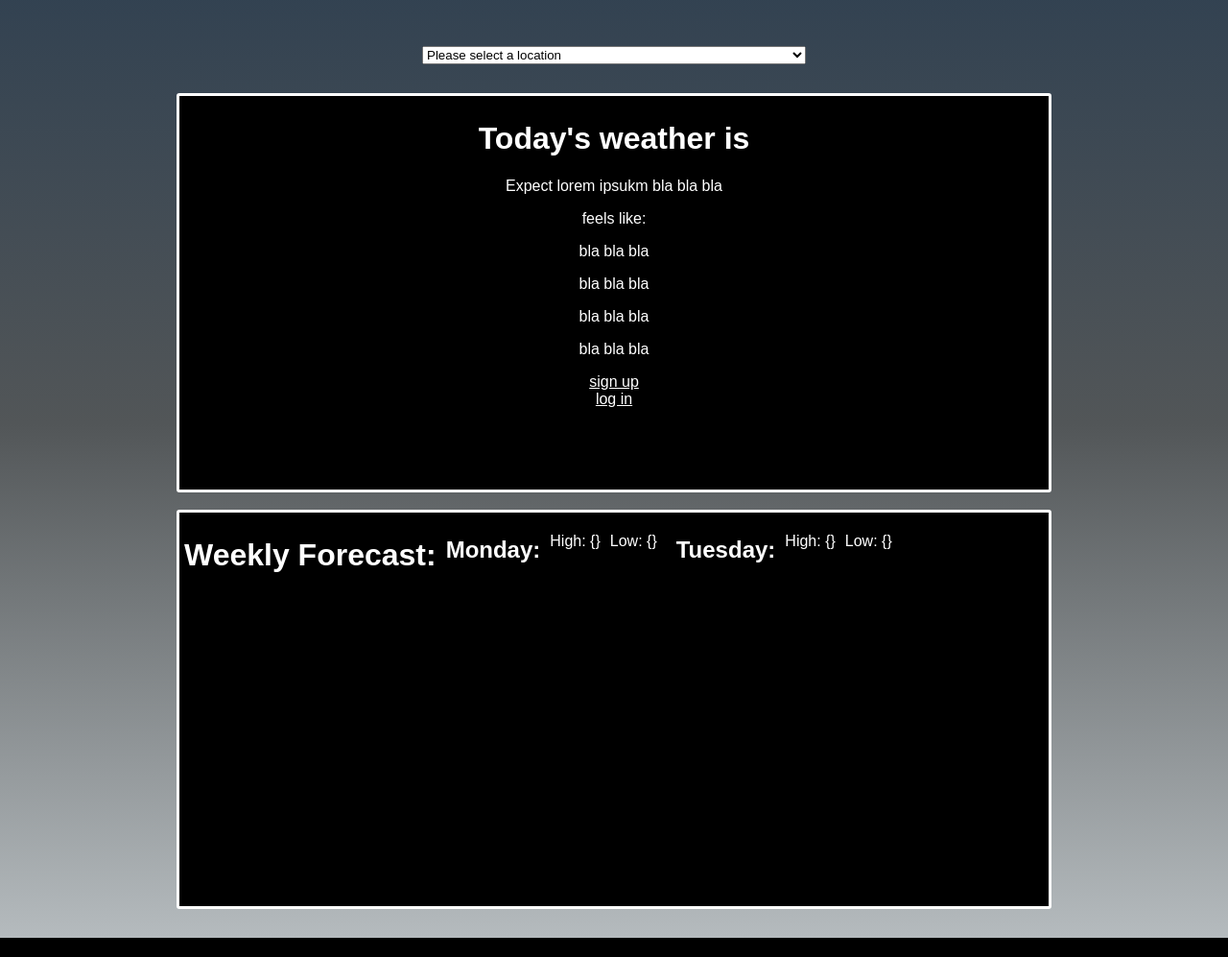
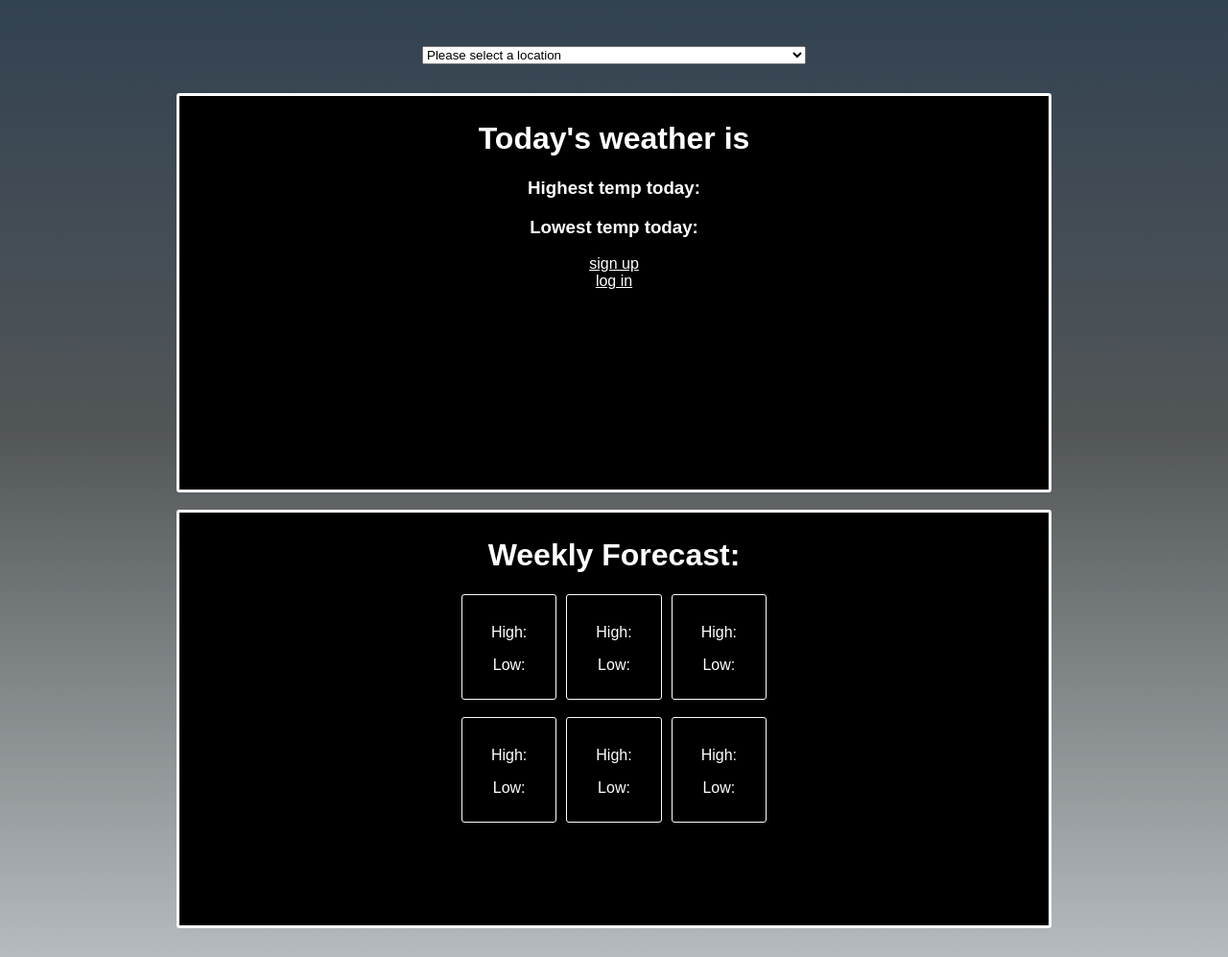
Before and after one commit to Mae6666666666/weather_website, a Python web app: template template/homepage.html in a window 1280 px wide. Shown: the part 94-1091 px from the top of the page at 96% size. Run offline with Jinja, Linux system fonts and the light colour scheme; the template is opened without the code that fills it, so the values that code supplies are empty.

Commit message:
Added highs and lows of temperature in js, now the site can get the current temp, future temps and highs and lows of them

```diff
--- a/app.js
+++ b/app.js
@@ -13,7 +13,7 @@
 // const currentWeather = document.getElementById("current_weather")
 
 async function getWeather() {
-    const response = await fetch("https://api.open-meteo.com/v1/forecast?latitude=52.52&longitude=13.41&current=temperature_2m");
+    const response = await fetch("https://api.open-meteo.com/v1/forecast?latitude=52.52&longitude=13.41&current=temperature_2m&daily=temperature_2m_max,temperature_2m_min&timezone=auto");
     return await response.json();
 }
 
@@ -24,8 +24,122 @@ getWeather().then((data) => {
 
     document.querySelector("#temperature").textContent =
         `${temperature}${unit}`;
+
+    const max_temperature = data.daily.temperature_2m_max[0];
+
+    document.querySelector("#high").textContent =
+        `${max_temperature}${unit}`;
+
+    const min_temperature = data.daily.temperature_2m_min[0];
+
+    document.querySelector("#low").textContent =
+        `${min_temperature}${unit}`;
+
+    const date_1 = data.daily.time[1];
+
+    document.querySelector("#tomorrow").textContent =
+        date_1;
+
+    const date_2 = data.daily.time[2];
+
+    document.querySelector("#second-day").textContent =
+        date_2;
+
+    const date_3 = data.daily.time[3];
+
+    document.querySelector("#third-day").textContent =
+        date_3;
+
+    const date_4 = data.daily.time[4];
+
+    document.querySelector("#fourth-day").textContent =
+        date_4;
+
+    const date_5 = data.daily.time[5];
+
+    document.querySelector("#fifth-day").textContent =
+        date_5;
+
+    const date_6 = data.daily.time[6];
+
+    document.querySelector("#sixth-day").textContent =
+        date_6;
+
+    // tomorrow day highs and lows:
+
+    const tomorrow_max_temperature = data.daily.temperature_2m_max[1];
+
+    document.querySelector("#tomorrow-high").textContent =
+        `${tomorrow_max_temperature}${unit}`;
+
+
+    const tomorrow_min_temperature = data.daily.temperature_2m_min[1];
+
+    document.querySelector("#tomorrow-low").textContent =
+        `${tomorrow_min_temperature}${unit}`;
+
+    // second day highs and lows:
+
+    const second_max_temperature = data.daily.temperature_2m_max[2];
+
+    document.querySelector("#second-high").textContent =
+        `${second_max_temperature}${unit}`;
+
+
+    const second_min_temperature = data.daily.temperature_2m_min[2];
+
+    document.querySelector("#second-low").textContent =
+        `${second_min_temperature}${unit}`;
+
+    // third day highs and lows:
+
+    const third_max_temperature = data.daily.temperature_2m_max[3];
+
+    document.querySelector("#third-high").textContent =
+        `${third_max_temperature}${unit}`;
+
+
+    const third_min_temperature = data.daily.temperature_2m_min[3];
+
+    document.querySelector("#third-low").textContent =
+        `${third_min_temperature}${unit}`;
+
+    // fourth day highs and lows:
+
+    const fourth_max_temperature = data.daily.temperature_2m_max[4];
+
+    document.querySelector("#fourth-high").textContent =
+        `${fourth_max_temperature}${unit}`;
+
+
+    const fourth_min_temperature = data.daily.temperature_2m_min[4];
+
+    document.querySelector("#fourth-low").textContent =
+        `${fourth_min_temperature}${unit}`;
+
+    // fifth day highs and lows:
+
+    const fifth_max_temperature = data.daily.temperature_2m_max[5];
+
+    document.querySelector("#fifth-high").textContent =
+        `${third_max_temperature}${unit}`;
+
+
+    const fifth_min_temperature = data.daily.temperature_2m_min[5];
+
+    document.querySelector("#fifth-low").textContent =
+        `${fifth_min_temperature}${unit}`;
+
+    // sixth day highs and lows:
+
+    const sixth_max_temperature = data.daily.temperature_2m_max[6];
+
+    document.querySelector("#sixth-high").textContent =
+        `${sixth_max_temperature}${unit}`;
+
+
+    const sixth_min_temperature = data.daily.temperature_2m_min[6];
+
+    document.querySelector("#sixth-low").textContent =
+        `${sixth_min_temperature}${unit}`;
 });
-
-// getWeather().then((data) => {
-
-// }
--- a/static/styles.css
+++ b/static/styles.css
@@ -60,8 +60,8 @@ select {
 
 .general-container{
     display: flex;
-    /* align-items: center;
-    justify-content: center; */
+    align-items: center;
+    justify-content: center;
     gap: 10px;
 }
 
@@ -107,6 +107,12 @@ select {
 
 }
 
+ .day-box {
+      border: solid 1px white;
+      border-radius: 3px;
+      padding: 10px 30px;
+  }
+
 .create-account {
     text-align: center;
     color: black;
@@ -140,7 +146,7 @@ select {
     align-self: center;
     padding: 5px;
     width: 70%;
-    height: 400px;
+    height: 420px;
     margin-bottom: 30px;
 }
 
--- a/template/homepage.html
+++ b/template/homepage.html
@@ -20,32 +20,95 @@
     </select>
     <div class="homepage-box">
         <h1>Today's weather is <span id="temperature"></span></h1>
-        <p>Expect lorem ipsukm bla bla bla</p>
-
-        <p>feels like: <br>
-        <p>bla bla bla</p>
-        <p>bla bla bla</p>
-        <p>bla bla bla</p>
-        <p>bla bla bla</p>
+        <h3>
+            Highest temp today: <span id="high"></span>
+        </h3>
+        <h3>
+            Lowest temp today: <span id="low"></span>
+        </h3>
         <a href="signup.html">sign up</a>
         <br>
         <a href="login.html">log in</a>
     </div>
     <br>
     <div class="weekly-box">
+        <h1>Weekly Forecast:</h1>
         <div class="general-container">
-            <h1>Weekly Forecast:</h1>
-            <h2>Monday: </h2>
-            <p>High: {}</p>
-            <p>Low: {}</p>
-            <br>
-            <h2>Tuesday:</h2>
-            <p>High: {}</p>
-            <p>Low: {}</p>
+            <div class="day-box">
+                <h2>
+                    <span id="tomorrow"></span>
+                </h2>
+                <p>High:
+                    <span id="tomorrow-high"></span>
+                </p>
+                <p>Low:
+                    <span id="tomorrow-low"></span>
+                </p>
+            </div>
+
+            <div class="day-box">
+                <h2>
+                    <span id="second-day"></span>
+                </h2>
+                <p>High:
+                    <span id="second-high"></span>
+                </p>
+                <p>Low:
+                    <span id="second-low"></span>
+                </p>
+            </div>
+
+            <div class="day-box">
+                <h2>
+                    <span id="third-day"></span>
+                </h2>
+                <p>High:
+                    <span id="third-high"></span>
+                </p>
+                <p>Low:
+                    <span id="third-low"></span>
+                </p>
+            </div>
         </div>
+        <br>
+        <div class="general-container">
+                <div class="day-box">
+                    <h2>
+                        <span id="fourth-day"></span>
+                    </h2>
+                    <p>High:
+                        <span id="fourth-high"></span>
+                    </p>
+                    <p>Low:
+                        <span id="fourth-low"></span>
+                    </p>
+                </div>
 
+                <div class="day-box">
+                    <h2>
+                        <span id="fifth-day"></span>
+                    </h2>
+                    <p>High:
+                        <span id="fifth-high"></span>
+                    </p>
+                    <p>Low:
+                        <span id="fifth-low"></span>
+                    </p>
+                </div>
 
+                <div class="day-box">
+                    <h2>
+                        <span id="sixth-day"></span>
+                    </h2>
+                    <p>High:
+                        <span id="sixth-high"></span>
+                    </p>
+                    <p>Low:
+                        <span id="sixth-low"></span>
+                    </p>
+                </div>
+        </div>
+    </div>
     <script src="../app.js"></script>
-    </div>
 </body>
 </html>
```
